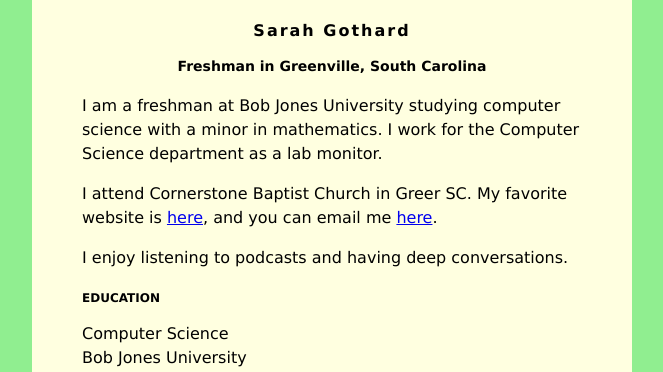
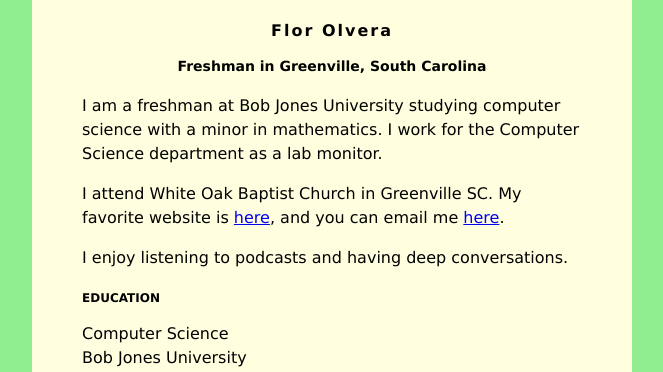
Before and after one commit to folve996/folve996.github.io, a plain HTML site: page index.html in a window 1280 px wide. Shown: the top 372 px of the page, without its empty margins (308-971 px from the left). Drawn offline with Linux system fonts and the light colour scheme.

Commit message:
Update index.html

```diff
--- a/index.html
+++ b/index.html
@@ -30,15 +30,15 @@
 </head>
 <body>
     <div id="content">
-        <h1>Sarah Gothard</h1>
+        <h1>Flor Olvera</h1>
         <h2>Freshman in Greenville, South Carolina</h2>
 
          <p>I am a freshman at Bob Jones University studying computer science with a minor in
             mathematics. I work for the Computer Science department as a lab monitor.</p>
          <p>
-            I attend Cornerstone Baptist Church in Greer SC. My favorite website is
+            I attend White Oak Baptist Church in Greenville SC. My favorite website is
             <a href="https://mobilehymns.org/">here</a>, and you can email me
-            <a href="mailto:sgothard@bju.edu">here</a>.
+            <a href="mailto:folve996@students.bju.edu">here</a>.
          </p>
          <p>
             I enjoy listening to podcasts and having deep conversations.
```
